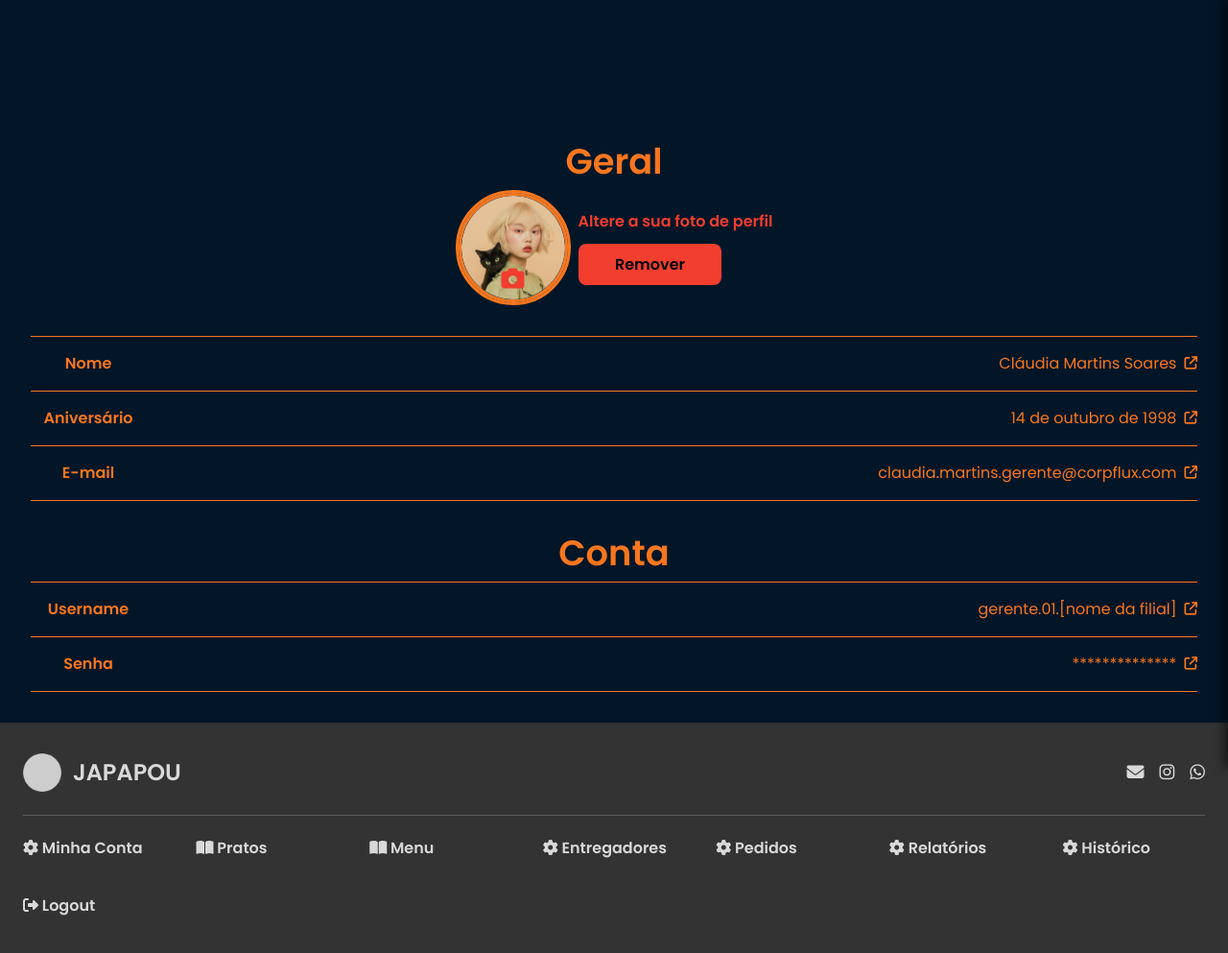
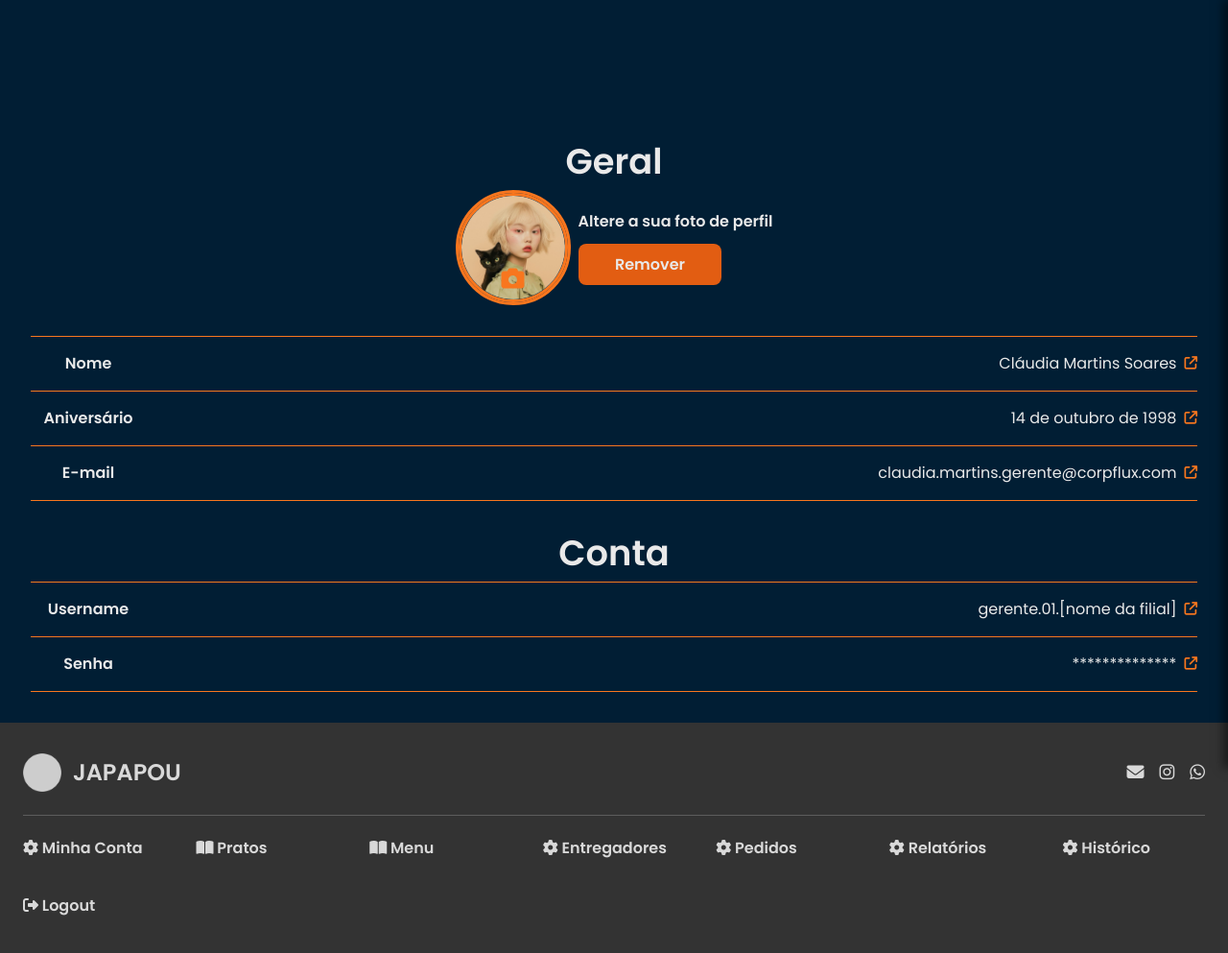
Before and after one commit to PI-InfoWeb-CNAT/Japapou, a Django app: page /manager/profile/ in a window 1280 px wide. Shown: the whole page at 96% size. Run offline with Django 5.2, Linux system fonts and the light colour scheme; some libraries are stand-ins or nearby versions.

Commit message:
Atualização do profile.css

```diff
--- a/source/japapou/static/css/global.css
+++ b/source/japapou/static/css/global.css
@@ -1,17 +1,16 @@
 :root {
-	--darker-gray: #292929;
-	--dark-gray: #565656;
-	--gray: #7f7f7f;
-	--light-gray: #a5a5a5;
-	--lighter-gray: #cdcdcd;
-	--lightest-gray: #eeeeee;
-
+	--azul-mais-escuro: #011e34;
+	--azul-mais-claro: #062f4f;
+	--laranja-mais-claro: #f8761e;
+	--laranja-mais-escuro: #e25d12;
+	--vermelho: #981827;
+	--darker-gray: #1f1f1f;
+	--dark-gray: #3a3a3a;
+	--gray: #6b6b6b;
+	--light-gray: #a0a0a0;
+	--lighter-gray: #c7c7c7;
+	--lightest-gray: #e9e9e9;
 	--light-yellow: #f0c674;
-	--azul-mais-escuro: #031627;
-	--azul-mais-claro: #024057;
-	--laranja-mais-claro: #f8761e;
-	--laranja-mais-escuro: #f23e2f;
-	--vermelho: #981827;
 }
 
 * {
--- a/source/japapou/static/css/manager/profile.css
+++ b/source/japapou/static/css/manager/profile.css
@@ -1,5 +1,5 @@
 body {
-	color: var(--laranja-mais-claro);
+	color: var(--lightest-gray);
 }
 
 section {
@@ -8,7 +8,7 @@ section {
 
 h2,
 .section-title {
-	color: var(--laranja-mais-claro);
+	color: var(--lightest-gray);
 	font-weight: bold;
 	font-size: 2.3rem;
 	margin: 2rem 0 0.5rem 0;
@@ -67,7 +67,7 @@ h2,
 		background-color: none;
 		border-radius: 50%;
 		padding: 6px;
-		color: var(--laranja-mais-escuro);
+		color: var(--laranja-mais-claro);
 		cursor: pointer;
 		font-size: 24px;
 
@@ -81,20 +81,20 @@ h2,
 		background-color: var(--laranja-mais-escuro);
 		border: none;
 		padding: 0.6rem 2.4rem;
-		color: az;
+		color: var(--lightest-gray);
 		border-radius: 8px;
 		font-weight: bold;
 		cursor: pointer;
 
 		&:hover {
 			background-color: var(--vermelho);
-			color: var(--laranja-mais-escuro);
+			color: var(--laranja-mais-claro);
 			transition: background-color 0.3s ease, color 0.3s ease;
 		}
 	}
 
 	.foto-label {
-		color: var(--laranja-mais-escuro);
+		color: var(--lightest-gray);
 		font-weight: bold;
 		margin: 0;
 		margin-bottom: 0.7em;
@@ -116,7 +116,7 @@ h2,
 		font-size: 1rem;
 
 		strong {
-			color: var(--laranja-mais-claro);
+			color: var(--lightest-gray);
 			min-width: 120px;
 		}
 
@@ -125,7 +125,7 @@ h2,
 			align-items: center;
 			gap: 8px;
 			justify-content: flex-end;
-			color: var(--laranja-mais-claro);
+			color: var(--lightest-gray);
 
 			span {
 				text-align: right;
@@ -147,6 +147,6 @@ h2,
 .temp-edit-input {
 	font-size: 1em;
 	padding: 3px 6px;
-	border: 1px solid #ccc;
+	border: 1px solid var(--lighter-gray);
 	border-radius: 4px;
 }
```
